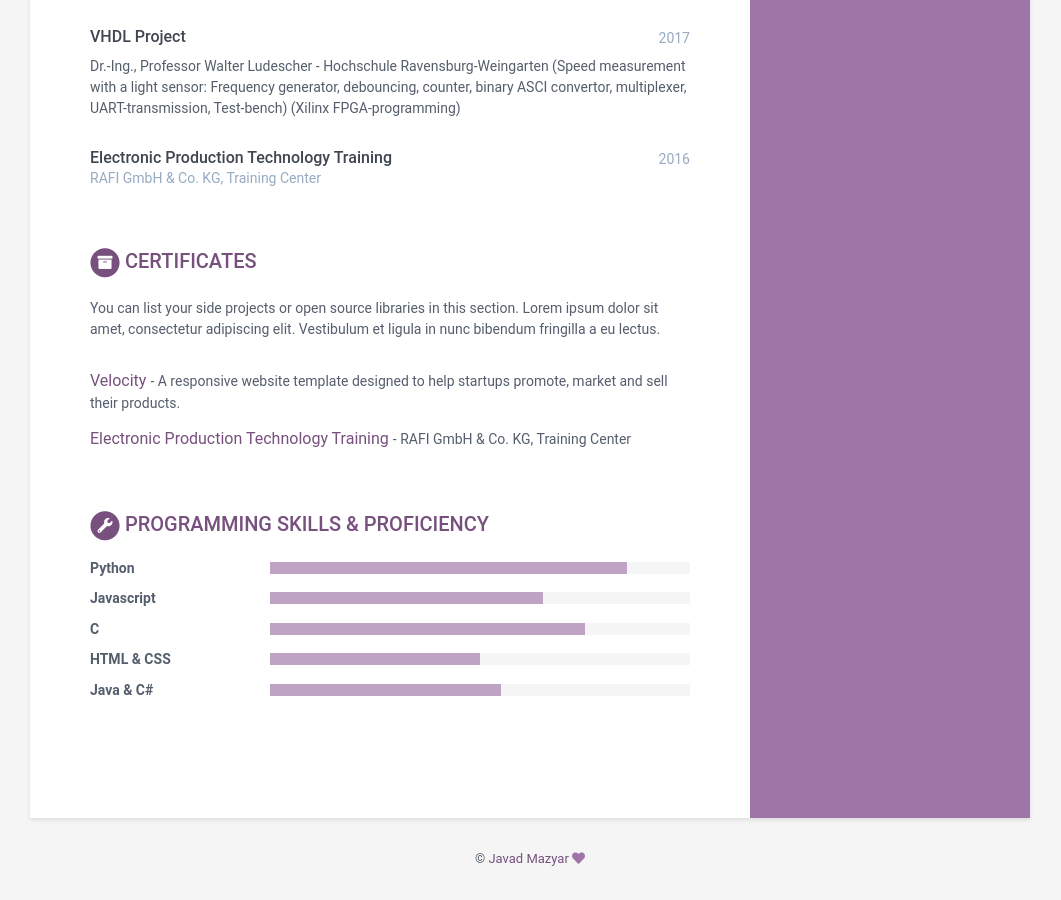
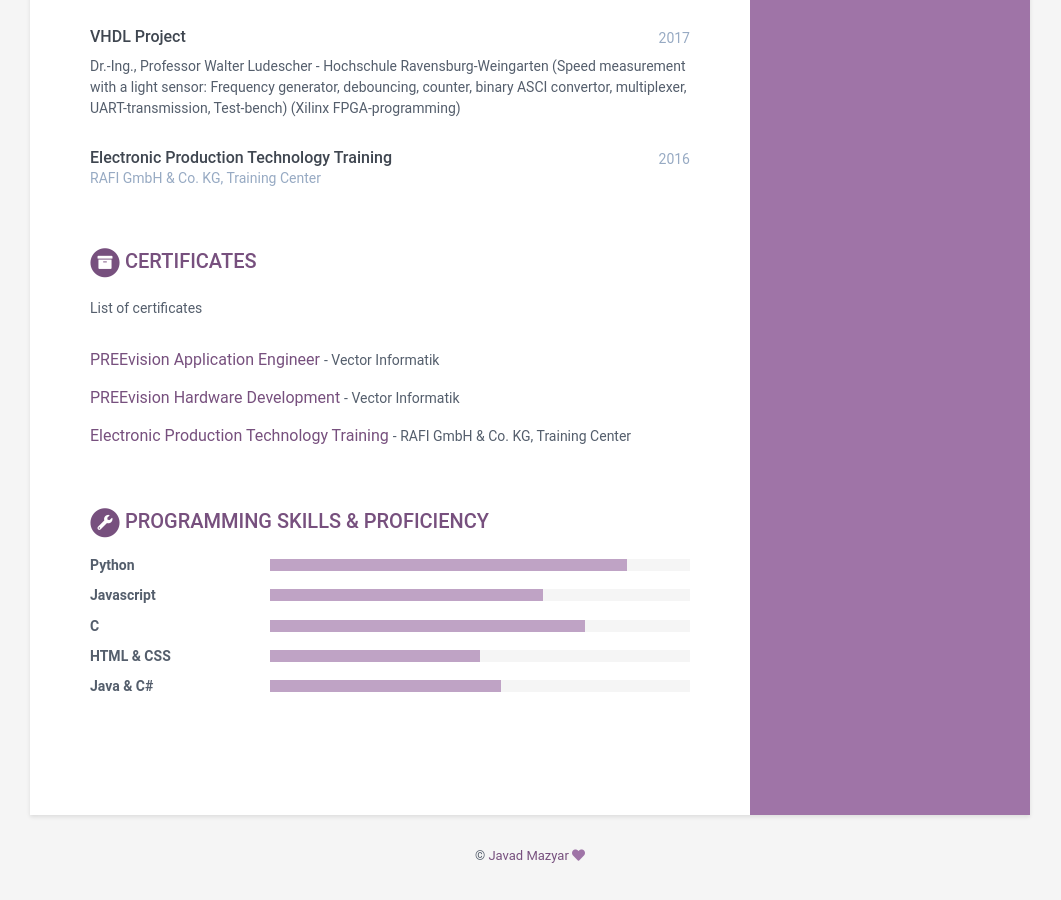
Before and after one commit to jmazyar/jmazyar.github.io, a Jekyll site: the page built from docs/index.html, in a window 1280 px wide and 900 px high, scrolled down 1685 px. Shown: the whole window, without its empty margins (110-1171 px from the left). Built offline with Jekyll 4.4.1, drawn with Linux system fonts in a browser that asks for light colours.

Commit message:
certificates

```diff
--- a/docs/_data/data.yml
+++ b/docs/_data/data.yml
@@ -151,16 +151,18 @@ experiences:
 projects:
     title: Certificates
     intro: >
-      You can list your side projects or open source libraries in this
-      section. Lorem ipsum dolor sit amet, consectetur adipiscing elit.
-      Vestibulum et ligula in nunc bibendum fringilla a eu lectus.
+      List of certificates
     assignments:
-      - title: Velocity
-        link: "#hook"
-        tagline: "A responsive website template designed to help startups promote, market and sell their products."
+      - title: PREEvision Application Engineer
+        link: "#2024"
+        tagline: "Vector Informatik"
+
+      - title: PREEvision Hardware Development
+        link: "#2021"
+        tagline: "Vector Informatik"
 
       - title: Electronic Production Technology Training
-        link: "2016"
+        link: "#2016"
         tagline: "RAFI GmbH & Co. KG, Training Center"
 
 # projects:
```
